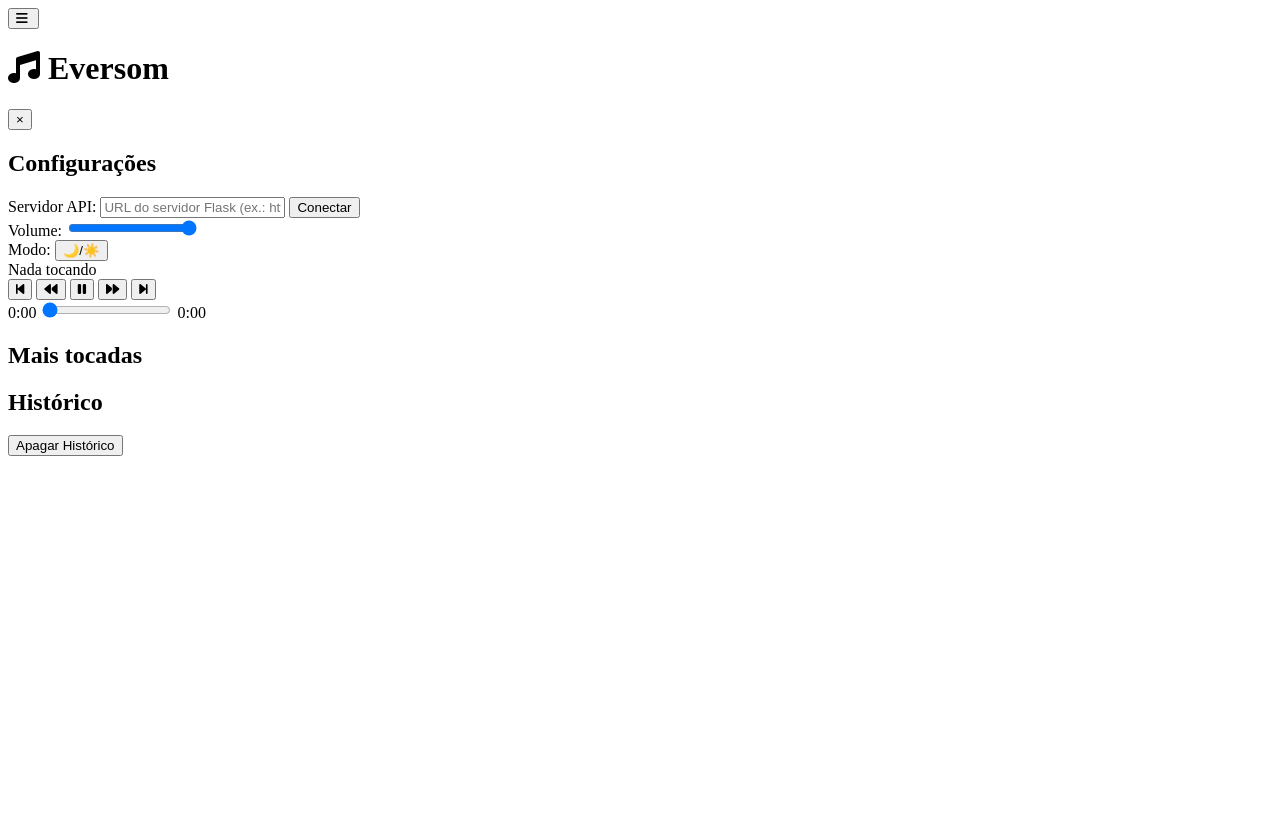
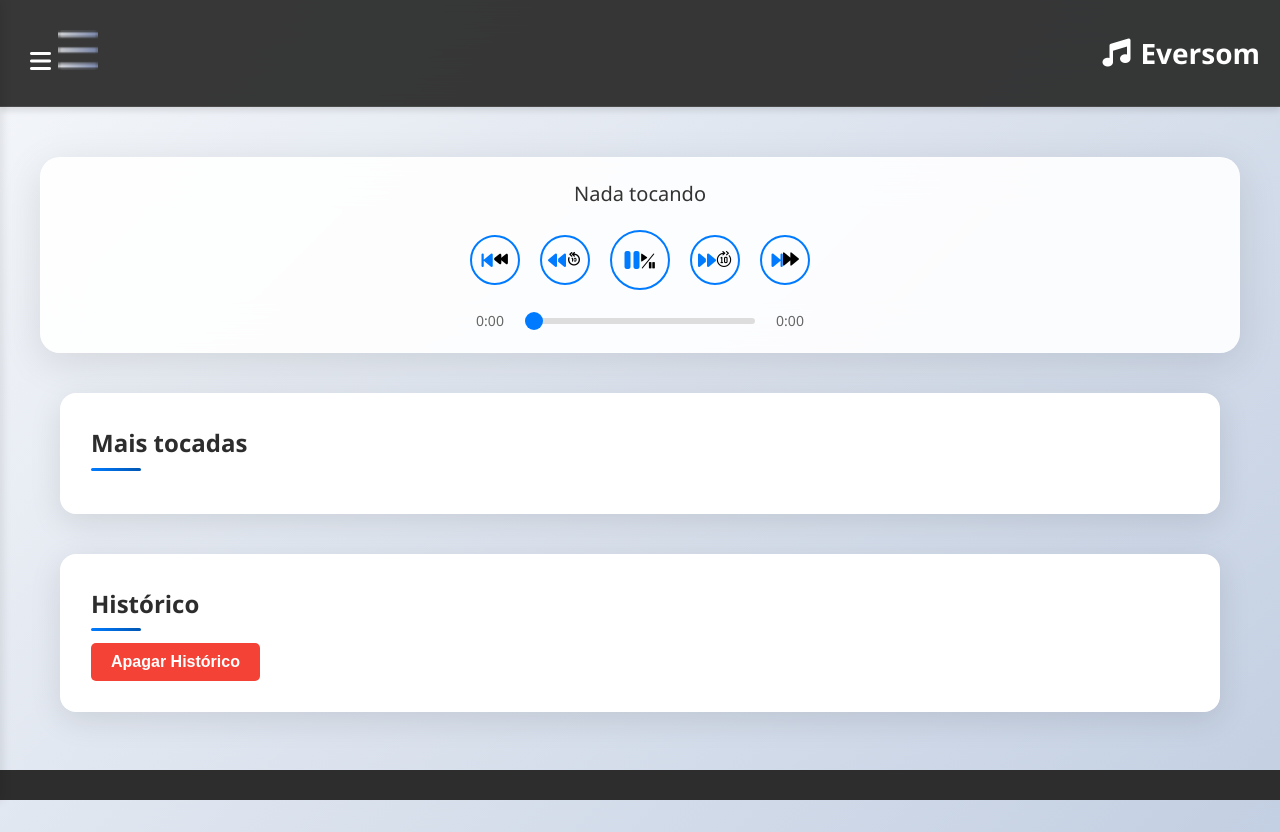
Before and after one commit to gabriellopes061/web-music, a plain HTML site: page index.html in a window 1280 px wide. Before the commit the page ends 800 px from the top, so only its background shows below. Drawn offline with Linux system fonts and the light colour scheme; the site is published under a folder, as on GitHub Pages, so addresses that start at the root find nothing.

Commit message:
Update index.html

```diff
--- a/index.html
+++ b/index.html
@@ -4,14 +4,14 @@
     <meta charset="utf-8" />
     <meta name="viewport" content="width=device-width,initial-scale=1" />
     <title>Eversom</title>
-    <link rel="stylesheet" href="/estilo.css" />
+    <link rel="stylesheet" href="estilo.css" />
     <script src="https://kit.fontawesome.com/4b8f9f0e3b.js" crossorigin="anonymous"></script>
   </head>
   <body>
     <header>
       <button id="menuToggle" class="hamburger">
         <i class="fas fa-bars"></i>
-        <img class="menuu" src="/menu.png" alt="">
+        <img class="menuu" src="menu.png" alt="">
       </button>
       <h1><i class="fas fa-music"></i> Eversom</h1>
     </header>
@@ -50,11 +50,11 @@
         <div class="info">
           <div id="nowPlaying">Nada tocando</div>
           <div class="controls">
-            <button id="prevBtn" title="Música anterior"><i class="fas fa-step-backward"><img src="/back.png" alt=""></i></button>
-            <button id="rewindBtn" title="Retroceder 10s"><i class="fas fa-backward"><img src="/fast-back.png" alt=""></i></button>
-            <button id="playPauseBtn"><i class="fas fa-pause"><img src="/button.png" alt=""></i></button>
-            <button id="forwardBtn" title="Avançar 10s"><i class="fas fa-forward"><img src="/fast-forward.png" alt=""></i></button>
-            <button id="nextBtn" title="Próxima música"><i class="fas fa-step-forward"><img src="/forward.png" alt=""></i></button>
+            <button id="prevBtn" title="Música anterior"><i class="fas fa-step-backward"><img src="back.png" alt=""></i></button>
+            <button id="rewindBtn" title="Retroceder 10s"><i class="fas fa-backward"><img src="fast-back.png" alt=""></i></button>
+            <button id="playPauseBtn"><i class="fas fa-pause"><img src="button.png" alt=""></i></button>
+            <button id="forwardBtn" title="Avançar 10s"><i class="fas fa-forward"><img src="fast-forward.png" alt=""></i></button>
+            <button id="nextBtn" title="Próxima música"><i class="fas fa-step-forward"><img src="forward.png" alt=""></i></button>
           </div>
           <div class="progress-container">
             <span id="currentTime">0:00</span>
@@ -81,6 +81,6 @@
     </footer>
 
     <audio id="audio" preload="none"></audio>
-    <script src="/app.js" defer></script>
+    <script src="app.js" defer></script>
   </body>
 </html>
```
